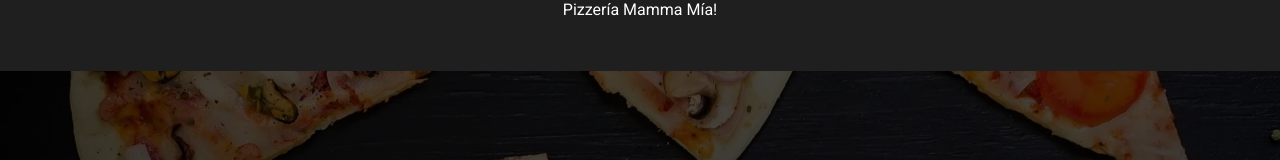
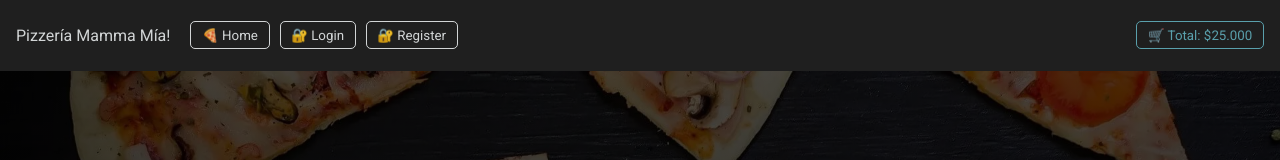
Before and after one commit to joscarmona/hito-1-pizzeria-mamma-mia, a React (Vite) app: page / in a window 1280 px wide. Shown: the top 160 px of the page. Built offline with nearby package versions, Linux system fonts and the light colour scheme.

Commit message:
navbar listo

```diff
--- a/src/components/CardPizza.jsx
+++ b/src/components/CardPizza.jsx
@@ -28,8 +28,10 @@ const CardPizza = ({name, price, ingredients, img}) => {
                     <h2>Precio: ${price.toLocaleString('es-CL')}</h2>
                     <div className="buttons">
                         {/* VER MÁS */}
+                        {/* UTF-8 EMOJI EYES: &#128064; */}
                         <button className="button-ver-mas">Ver más &#128064;</button>
                         {/* AÑADIR AL CARRO DE COMPRAS */}
+                        {/* UTF-8 EMOJI SHOPPING CART: &#128722; */}
                         <button className="button-añadir-carro">Añadir &#128722;</button>
                     </div>
                 </div>
--- a/src/components/Navbar.jsx
+++ b/src/components/Navbar.jsx
@@ -2,11 +2,56 @@
 /* ************************ COMPONENTE ************************ */
 /************************************************************** */
 const Navbar = () => {
+    const total = 25000
+    /* VARIABLE INDICA SI EL USUARIO SE ENCUENTRA LOGUEADO O NO */
+    // TOKEN = FALSE, INDICA QUE USUARIO NO ESTÁ LOGUEADO Y SE DEBEN MOSTRAR LAS OPCIONES:
+    // -- LOGIN Y REGISTER
+    // TOKEN = TRUE, INDICA QUE USUARIO ESTÁ LOGUEADO Y SE DEBEN MOSTRAR LAS OPCIONES:
+    // -- PROFILE Y LOGOUT
+    const token = false
     return(
         <nav className="navbar">
-            <p>Pizzería Mamma Mía!</p>
+            {/* NOMBRE DE LA PÁGINA WEB & LAS OPCIONES */}
+            <article className="nombre-web-opciones">
+                <p>Pizzería Mamma Mía!</p>
+                <div className="opciones">
+                    {/* UTF-8 EMOJI PIZZA: &#x1F355; */}
+                    <a href="" className="link-opcion" >&#x1F355; Home</a>
+                    {/* SE RENDERIZA LAS OPCIONES DE USUARIO SEGÚN CORRESPONDA */}
+                    {token ? <UsarioLogueado /> : <UsarioNoLogueado />}
+                </div>
+            </article>
+            {/* PRECIO TOTAL DE LOS PRODUCTOS AGREGADOS AL CARRO */}
+            {/* UTF-8 EMOJI SHOPPING CART: &#128722; */}
+            <p className="total-shopping-cart">&#128722; Total: ${total.toLocaleString('es-CL')}</p>
         </nav>
     )
 }
 
 export default Navbar
+
+/* COMPONENTES UTILIZADOS PARA RENDERIZAR LAS OPCIONES DE USUARIO CUANDO SE ENCUENTRA LOGUEADO O NO */
+//RENDERIZA OPCIONES DE USUARIO LOGUEADO
+const UsarioLogueado = () =>{
+    return(
+        <>
+            {/* UTF-8 EMOJI OPEN LOCK: &#128275; */}
+            <a href="" className="link-opcion" >&#128275; Profile</a>
+            {/* UTF-8 EMOJI LOCK: &#128274; */}
+            <a href="" className="link-opcion" >&#128274; Logout</a>
+        </>
+    )
+}
+
+//RENDERIZA OPCIONES DE USUARIO NO LOGUEADO
+const UsarioNoLogueado = () =>{
+    return(
+        <>
+            {/* UTF-8 EMOJI LOCK WITH KEY: &#x1F355; */}
+            <a href="" className="link-opcion" >&#128272; Login</a>
+            {/* UTF-8 EMOJI LOCK WITH KEY: &#x1F355; */}
+            <a href="" className="link-opcion" >&#128272; Register</a>
+        </>
+    )
+}
+/******************************************************************* */
--- a/src/index.css
+++ b/src/index.css
@@ -29,13 +29,51 @@ body{
 /* ****** NAVBAR ****** */
 .navbar{
   /* border: solid red; */
+  display: flex;
   grid-area: navbar;
   background-color: #1F1F1F;
-  color: white;
-  text-align: center;
+  color: #e5e8e9e7;
+  /* text-align: center; */
+  align-items: center;
+  justify-content: space-between;
+  padding: 0em 1em;
+}
+
+/* ****** NOMBRE DE LA WEB & LAS OPCIONES ****** */
+.nombre-web-opciones{
+  display: flex;
+  align-items: center;
+  gap: 20px;
+}
+
+/* ****** OPCIONES ****** */
+.opciones{
+  display: flex;
+  align-items: center;
+  gap: 10px;
+}
+
+/* ****** LINK OPCIÓN ****** */
+.link-opcion{
+  text-decoration: none;
+  color: #e5e8e9e7;
+  font-size: smaller;
+  border: 1px solid;
+  border-radius: 5px;
+  padding: 0.4em 0.8em;
+}
+
+/* ****** PRECIO TOTAL DE LOS PRODUCTOS AGREGADOS AL CARRO ****** */
+.total-shopping-cart{
+  color: #5aa0ac;
+  font-size: smaller;
+  border: 1px solid;
+  border-radius: 5px;
+  padding: 0.4em 0.8em;
 }
 /* ******************************************************************* */
 /* ******************************************************************* */
+
 
 /* ****** HOME ****** */
 .home{
```
